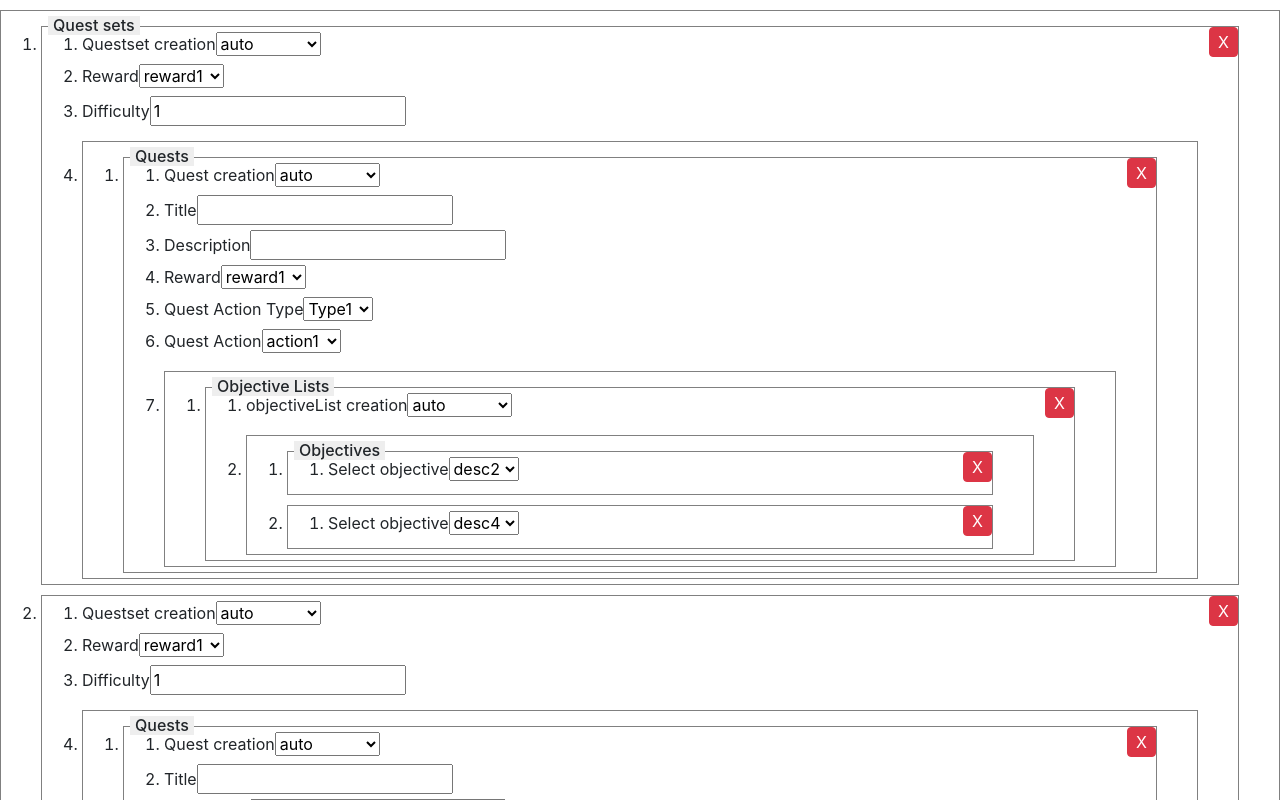
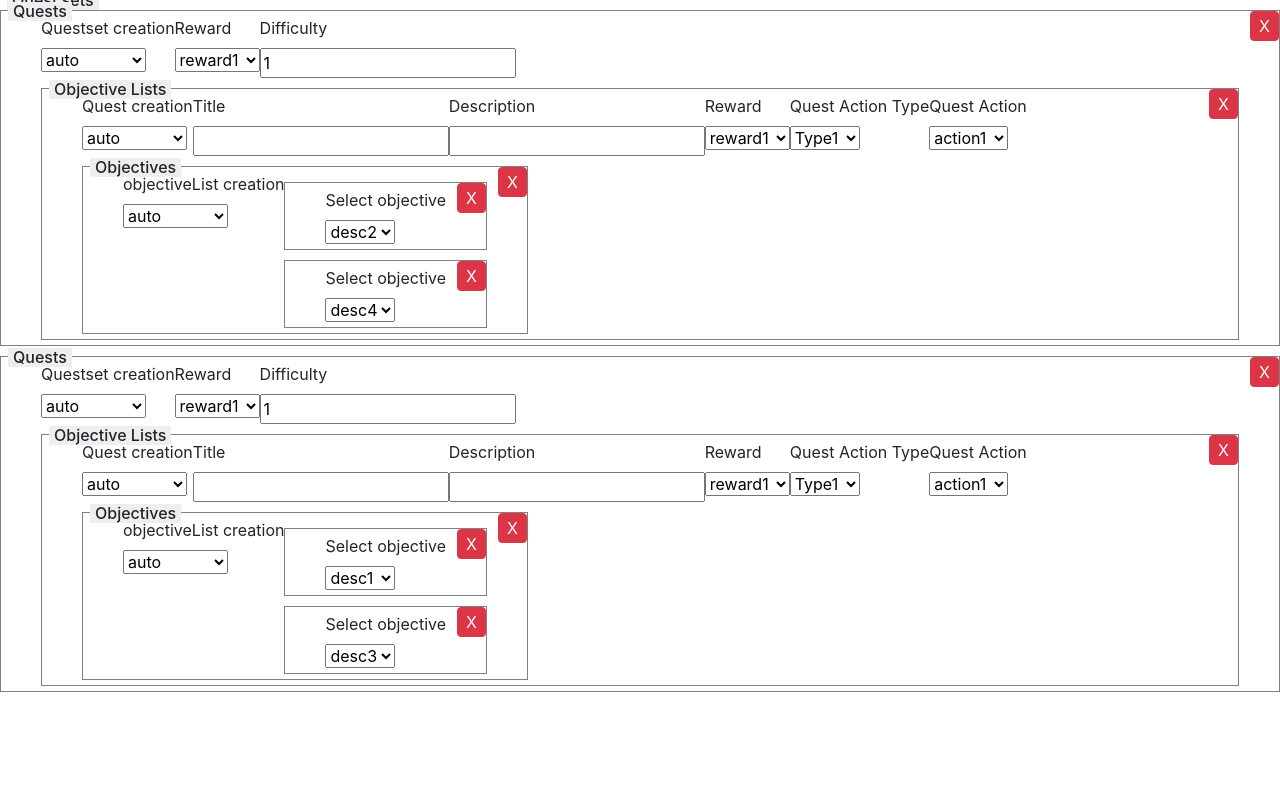
Before and after one commit to sachinsebastian1212/VueApp, a Vue app: page / in a window 1280 px wide. Shown: the top 800 px of the page. Built offline with nearby package versions, Linux system fonts and the light colour scheme.

Commit message:
testing with flex

```diff
--- a/src/components/QuestForm.vue
+++ b/src/components/QuestForm.vue
@@ -1,18 +1,18 @@
 <template>
   <div id="questForm">
-    <ol class="quest-sets">
+    <div class="quest-sets">
       <h6 class="heading">{{heading}}</h6>
-      <li v-for="obj in jsonData" v-bind:key="obj.id">
+      <span v-for="obj in jsonData" v-bind:key="obj.id">
         <quest-set v-bind:jsonData="obj"/>
-      </li>
-    </ol>
+      </span>
+    </div>
   </div>
 </template>
 
 <script>
 import QuestSet from "./quest-components/QuestSet.vue";
-import 'bootstrap/dist/css/bootstrap.css'
-import 'bootstrap-vue/dist/bootstrap-vue.css'
+import "bootstrap/dist/css/bootstrap.css";
+import "bootstrap-vue/dist/bootstrap-vue.css";
 
 export default {
   components: {
@@ -27,33 +27,49 @@ export default {
   data() {
     return {
       creationType: ["auto", "predefined"],
-      heading:"Quest sets"
+      heading: "Quest sets"
     };
   }
 };
 </script>
 
-<style>
-ol{
+<style >
+div.q-container {
   position: relative;
-  border:1px solid grey;
+  border: 1px solid grey;
   margin-top: 10px;
   padding: 5px 40px;
+  display: flex;
+  flex-wrap: wrap;
+  flex-direction: row;
 }
 
-h6.heading{
-position: absolute;
-top:5px;
-left: 47px;
-background-color:#eee;
-padding: 0 5px;
-z-index: 1;
+span.leaf {
+  border: 1px solid #aaa;
 }
 
-button.btn-del{
+span.internal{
+  display: block;
+}
+
+span label,select,input{
+  display: inherit;
+}
+
+
+h6.heading {
+  position: absolute;
+  top: -9px;
+  left: 7px;
+  background-color: #eee;
+  padding: 0 5px;
+  z-index: 1;
+}
+
+button.btn-del {
   position: absolute;
   right: 0;
-  top:0;
+  top: 0;
   padding: 2px 8px;
   z-index: 1;
 }
--- a/src/components/quest-components/Objective.vue
+++ b/src/components/quest-components/Objective.vue
@@ -1,7 +1,7 @@
 <template>
-  <ol>
+  <div class="q-container">
     <b-button variant="danger" class="btn-del">X</b-button>
-    <li>
+    <span class="q-leaf">
       <label>Select objective</label>
       <select>
         <option
@@ -10,8 +10,8 @@
           v-bind:selected="jsonData.id === opt.val"
         >{{opt.desc}}</option>
       </select>
-    </li>
-  </ol>
+    </span>
+  </div>
 </template>
 
 <script>
--- a/src/components/quest-components/ObjectiveList.vue
+++ b/src/components/quest-components/ObjectiveList.vue
@@ -1,21 +1,21 @@
 <template>
-  <ol>
+  <div class="q-container">
     <b-button variant="danger" class="btn-del">X</b-button>
-    <li>
+    <span class="q-leaf">
       <label>objectiveList creation</label>
       <select>
         <option v-for="opt in creationType" v-bind:key="opt">{{opt}}</option>
       </select>
-    </li>
-    <li>
-      <ol class="objectives">
+    </span>
+    <span class="q-internal">
+      <div class="objectives">
         <h6 class="heading">{{heading}}</h6>
-        <li v-for="child in jsonData.children" v-bind:key="child.id">
+        <span v-for="child in jsonData.children" v-bind:key="child.id">
           <objective v-bind:jsonData="child"/>
-        </li>
-      </ol>
-    </li>
-  </ol>
+        </span>
+      </div>
+    </span>
+  </div>
 </template>
 
 <script>
--- a/src/components/quest-components/Quest.vue
+++ b/src/components/quest-components/Quest.vue
@@ -1,47 +1,47 @@
 <template>
-  <ol>
+  <div class="q-container">
     <b-button variant="danger" class="btn-del">X</b-button>
-    <li>
+    <span class="q-leaf">
       <label>Quest creation</label>
       <select>
         <option v-for="opt in creationType" v-bind:key="opt">{{opt}}</option>
       </select>
-    </li>
-    <li>
+    </span>
+    <span class="q-leaf">
       <label>Title</label>
       <input type="text">
-    </li>
-    <li>
+    </span>
+    <span class="q-leaf">
       <label>Description</label>
       <input type="text">
-    </li>
-    <li>
+    </span>
+    <span class="q-leaf">
       <label>Reward</label>
       <select>
         <option v-for="opt in rewards" v-bind:key="opt.val">{{opt.desc}}</option>
       </select>
-    </li>
-    <li>
+    </span>
+    <span class="q-leaf">
       <label>Quest Action Type</label>
       <select>
         <option v-for="opt in actionType" v-bind:key="opt">{{opt}}</option>
       </select>
-    </li>
-    <li>
+    </span>
+    <span class="q-leaf">
       <label>Quest Action</label>
       <select>
         <option v-for="opt in action" v-bind:key="opt">{{opt}}</option>
       </select>
-    </li>
-    <li>
-      <ol class="objective-lists">
+    </span>
+    <span class="q-internal">
+      <div class="objective-lists">
         <h6 class="heading">{{heading}}</h6>
-        <li v-for="child in jsonData.children" v-bind:key="child.id">
+        <span v-for="child in jsonData.children" v-bind:key="child.id">
           <objective-list v-bind:jsonData="child"/>
-        </li>
-      </ol>
-    </li>
-  </ol>
+        </span>
+      </div>
+    </span>
+  </div>
 </template>
 
 <script>
--- a/src/components/quest-components/QuestSet.vue
+++ b/src/components/quest-components/QuestSet.vue
@@ -1,31 +1,31 @@
 <template>
-  <ol>
+  <div class="q-container">
     <b-button variant="danger" class="btn-del">X</b-button>
-    <li>
+    <span class="q-leaf">
       <label>Questset creation</label>
       <select>
         <option v-for="opt in creationType" v-bind:key="opt">{{opt}}</option>
       </select>
-    </li>
-    <li>
+    </span>
+    <span class="q-leaf">
       <label>Reward</label>
       <select>
         <option v-for="opt in rewards" v-bind:key="opt.val">{{opt.desc}}</option>
       </select>
-    </li>
-    <li>
+    </span>
+    <span class="q-leaf">
       <label>Difficulty</label>
       <input type="number" value="1">
-    </li>
-    <li>
-      <ol class="quests">
+    </span>
+    <span class="q-internal">
+      <div class="quests">
         <h6 class="heading">{{heading}}</h6>
-        <li v-for="child in jsonData.children" v-bind:key="child.id">
+        <span v-for="child in jsonData.children" v-bind:key="child.id">
           <quest v-bind:jsonData="child"/>
-        </li>
-      </ol>
-    </li>
-  </ol>
+        </span>
+      </div>
+    </span>
+  </div>
 </template>
 
 <script>
@@ -49,7 +49,7 @@ export default {
         { desc: "reward3", val: "qr_32" },
         { desc: "reward4", val: "qr_33" }
       ],
-      heading:"Quests"
+      heading: "Quests"
     };
   }
 };
```
